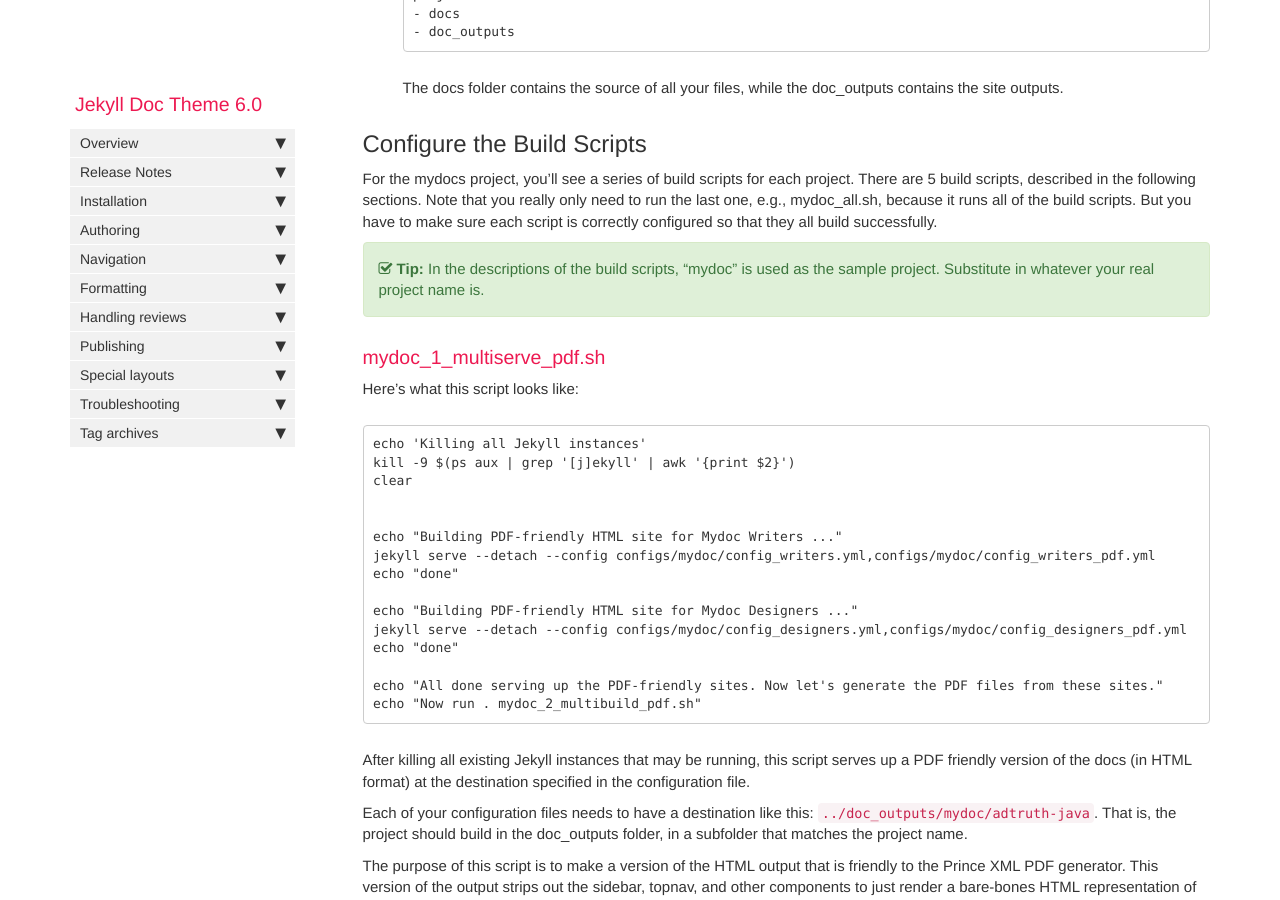
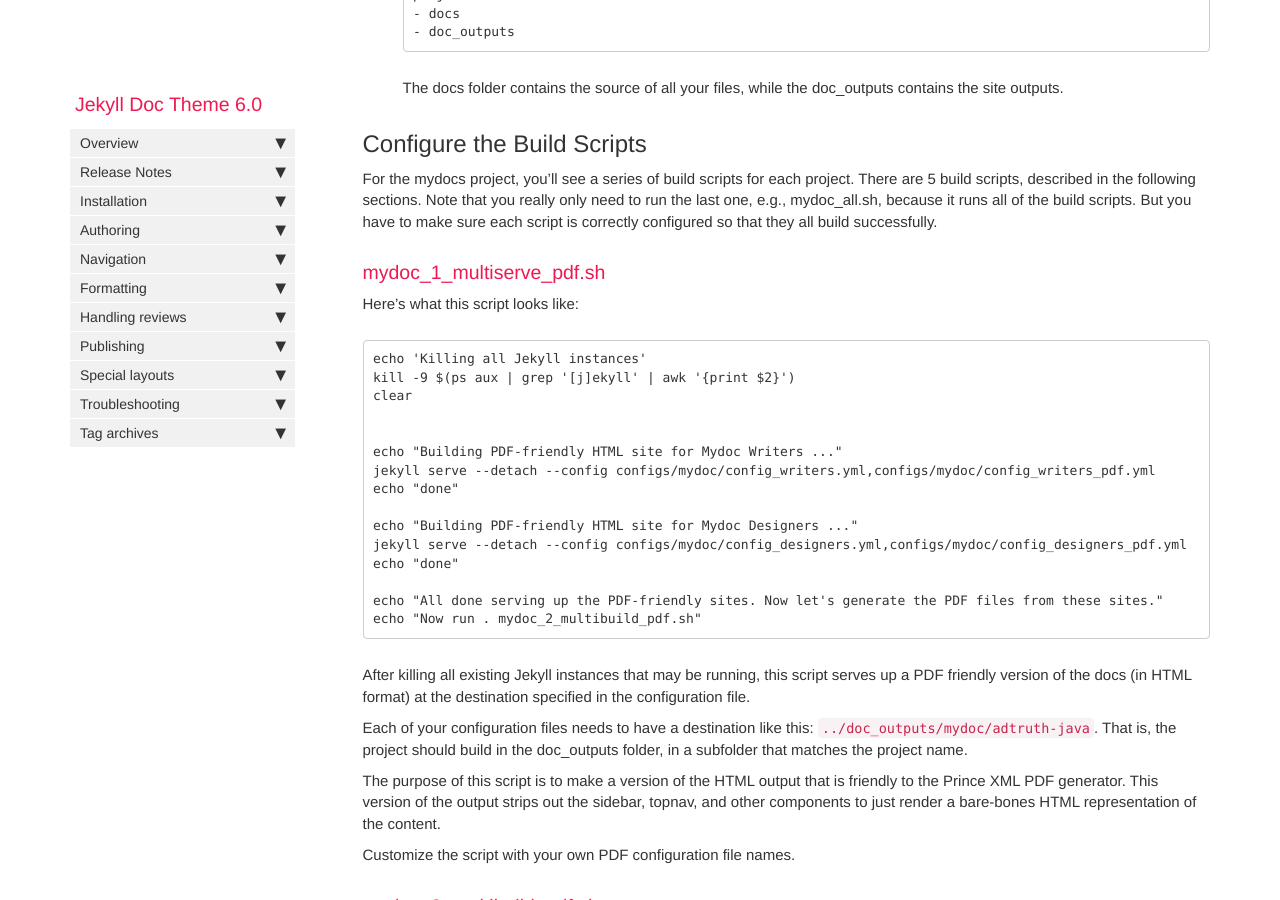
Before and after one commit to gedeontofidji/Documentation, a Jekyll site: the page built from pages/mydoc/mydoc_build_scripts.md, in a window 1280 px wide and 900 px high, scrolled down 1080 px. Built offline with Jekyll 4.4.1, drawn with Linux system fonts in a browser that asks for light colours; comment, search, counter and statistics services are not loaded.

Commit message:
Update mydoc_build_scripts.md

```diff
--- a/pages/mydoc/mydoc_build_scripts.md
+++ b/pages/mydoc/mydoc_build_scripts.md
@@ -40,8 +40,6 @@ To set up your projects:
 ## Configure the Build Scripts
 
 For the mydocs project, you'll see a series of build scripts for each project. There are 5 build scripts, described in the following sections. Note that you really only need to run the last one, e.g., mydoc_all.sh, because it runs all of the build scripts. But you have to make sure each script is correctly configured so that they all build successfully.
-
-{% include tip.html content="In the descriptions of the build scripts, \"mydoc\" is used as the sample project. Substitute in whatever your real project name is." %}
 
 ### mydoc_1_multiserve_pdf.sh
 
```
